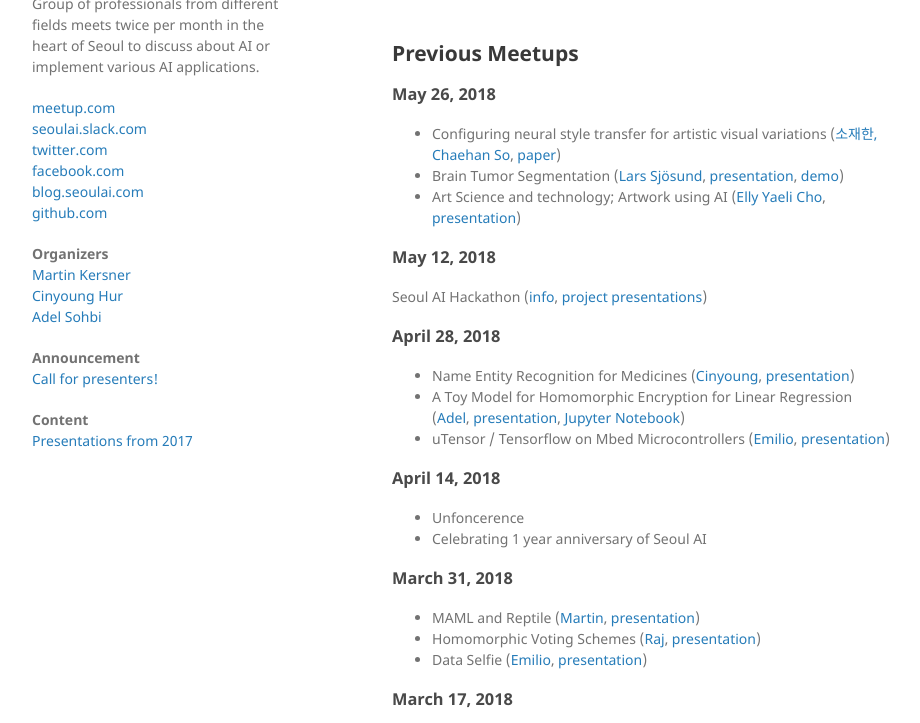
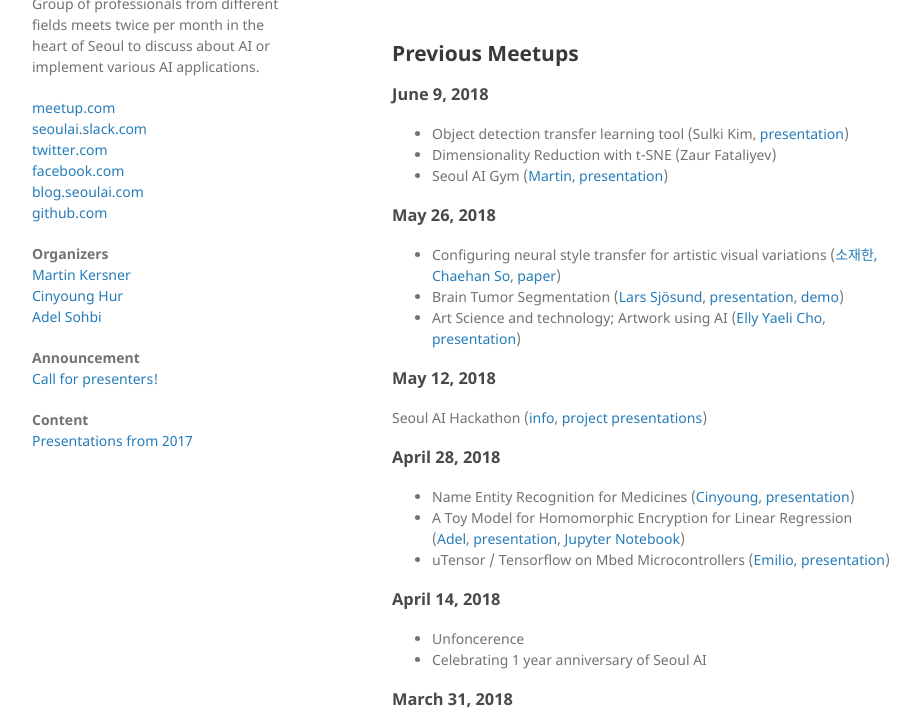
Before and after one commit to martinkersner/seoul-artificial-intelligence-meetup, a Jekyll site: the page built from docs/index.md, in a window 1280 px wide and 900 px high, scrolled down 2388 px, cut to the strip 177-900 px from the top of the window. Shown: the whole strip, without its empty margins (178-1098 px from the left). Built offline with Jekyll 4.4.1, drawn with Linux system fonts in a browser that asks for light colours.

Commit message:
presentations from June 9

```diff
--- a/docs/_data/members.yml
+++ b/docs/_data/members.yml
@@ -6,6 +6,11 @@
   email: m.kersner@gmail.com
   bio: Martin is Machine Learning Engineer with a passion for learning new things and solving interesting problems.
   presentations:
+    - date: June 6, 2018
+      title: Seoul AI Gym
+      pdf: ../presentations/Seoul_AI_Gym.pdf
+      github: https://github.com/seoulai/gym
+
     - date: March 31, 2018
       title: MAML and Reptile
       pdf: ../presentations/MAML_and_Reptile.pdf
--- a/docs/index.md
+++ b/docs/index.md
@@ -101,6 +101,11 @@
 <br/>
 ## Previous Meetups
 
+### June 9, 2018
+* Object detection transfer learning tool (Sulki Kim, [presentation](presentations/Transfer_learning_Active_learning_using_tensorflow_object_detection_api.pdf))
+* Dimensionality Reduction with t-SNE (Zaur Fataliyev)
+* Seoul AI Gym ([Martin](members/martin), [presentation](presentations/Seoul_AI_Gym.pdf))
+
 ### May 26, 2018
 * Configuring neural style transfer for artistic visual variations ([소재한, Chaehan So](https://kr.linkedin.com/in/chaehan-so-087261), [paper](https://arxiv.org/abs/1805.10852))
 * Brain Tumor Segmentation ([Lars Sjösund](https://www.linkedin.com/in/lars-lowe-sj%C3%B6sund-22429560/), [presentation](https://www.slideshare.net/LarsLoweSjsund/brain-tumor-segmentation-seoul-ai-20180526-100235776), [demo](https://colab.research.google.com/drive/1RkvieIa5Z46fKIJqLeyGvLrSDlt0LwLJ))
```
Also changed, not shown: 2 other files.
